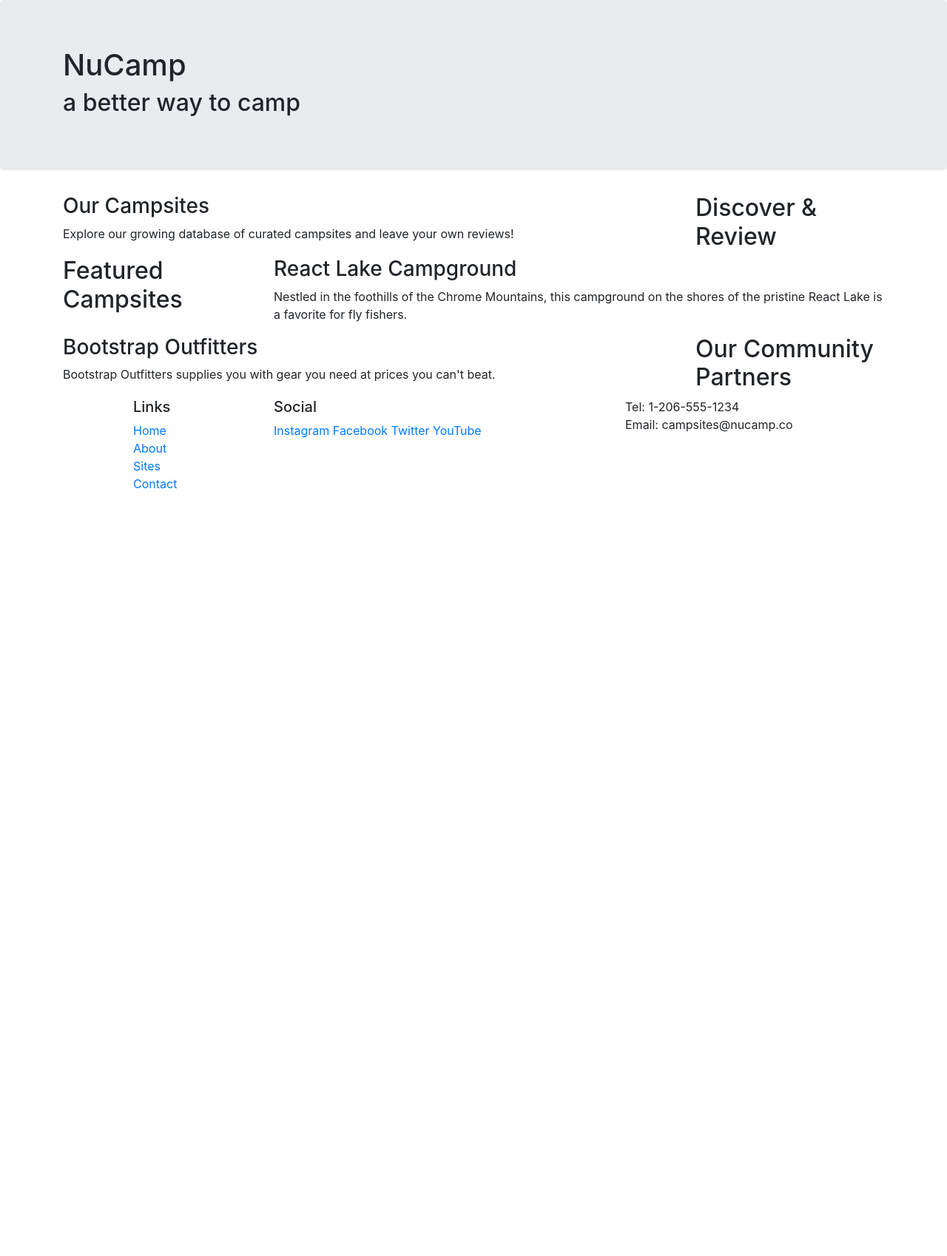
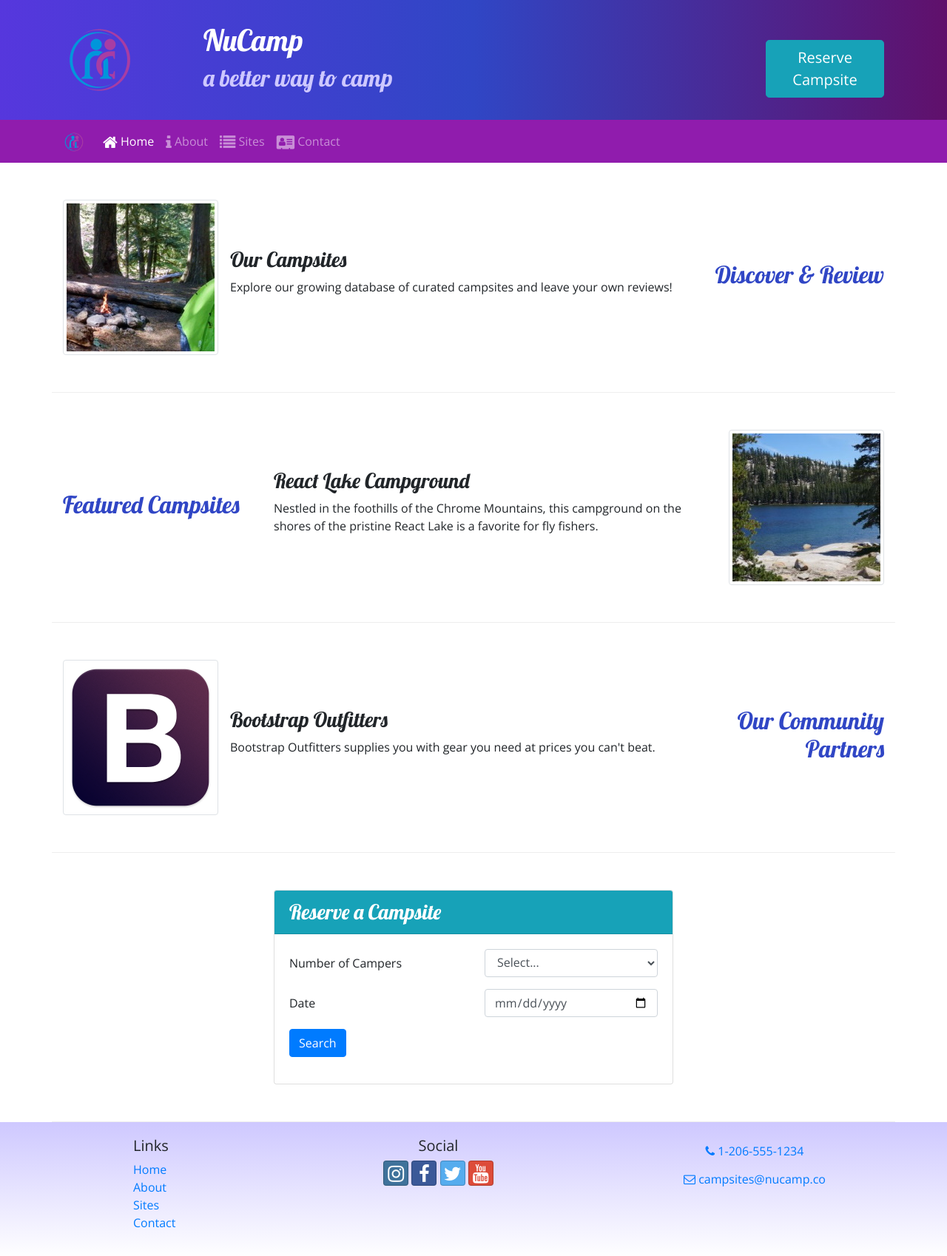
Before and after one commit to sachinnanne/firstbootstrap-, a website: page index.html in a window 1280 px wide. Shown: the whole page at 74% size. Before the commit the page ends 800 px from the top, so only its background shows below. Drawn offline with nearby package versions, Linux system fonts and the light colour scheme.

Commit message:
Addind Bootstarp classes and components

```diff
--- /dev/null
+++ b/css/styles.css
@@ -0,0 +1,43 @@
+body {
+    font-family: "Open Sans", sans-serif;
+}
+
+h1, h2, h3 {
+    font-family: "Lobster", cursive;
+}
+
+h2 {
+    color: #3046C5;
+}
+
+header h2 {
+    color: #CEC8FF;
+}
+
+.site-footer {
+    background-image: linear-gradient(#CEC8FF, white);
+    padding: 20px 0;
+}
+
+.jumbotron {
+    margin: 0;
+    padding: 30px;
+    background-image: linear-gradient(to right, #5637DD, #3046C5, #60106B);
+    color: white;
+}
+
+.row-content {
+    padding: 50px 0;
+    border-bottom: 1px ridge;
+    min-height: 200px;
+}
+
+.navbar {
+    background-color: #901CAD;
+}
+
+.tab-content {
+    border: 1px solid #DDD;
+    border-top: none;
+    padding: 10px;
+}
--- a/index.html
+++ b/index.html
@@ -9,75 +9,157 @@
     <!-- Bootstrap CSS -->
     <link rel="stylesheet" href="node_modules/bootstrap/dist/css/bootstrap.min.css" />
 
+    <!-- Additional CSS must be placed after Bootstrap CSS -->
+    <link rel="stylesheet" href="node_modules/font-awesome/css/font-awesome.min.css" />
+    <link rel="stylesheet" href="node_modules/bootstrap-social/bootstrap-social.css" />
+    <link rel="stylesheet" href="https://fonts.googleapis.com/css?family=Lobster|Open+Sans" />
+    <link rel="stylesheet" href="css/styles.css" />
+
     <title>NuCamp: A Better Way To Camp</title>
 </head>
 
 <body>
 
-    <header class="jumbotron">
+    <header class="jumbotron jumbotron-fluid">
         <div class="container">
             <div class="row">
+                <div class="col-4 col-sm-3 col-md-2 align-self-center">
+                    <img src="img/logo.png" class="img-fluid" />
+                 </div>
                 <div class="col">
                     <h1>NuCamp</h1>
                     <h2>a better way to camp</h2>
+                </div>
+                <div class="col col-md-4 col-xl-2 mt-4">
+                    <a class="btn btn-lg btn-info" href="#reserveForm" role="button">Reserve Campsite</a>
                 </div>
             </div>
         </div>
     </header>
 
+    <nav class="navbar navbar-expand-sm navbar-dark sticky-top">
+        <div class="container">
+            <a class="navbar-brand" href="#"><img src="img/logo.png" height="30" width="30" /></a>
+            <button class="navbar-toggler" type="button" data-toggle="collapse" data-target="#nucampNavbar">
+            <!-- <button class="navbar-toggler" type="button" data-toggle="collapse" data-target="#nucampNavbar"> -->
+                <span class="navbar-toggler-icon"></span>
+            </button>
+            <div class="collapse navbar-collapse" id="nucampNavbar">
+                <ul class="navbar-nav">
+                    <li class="nav-item active"><a class="nav-link" href="#"><i class="fa fa-home fa-lg"></i> Home</a></li>
+                    <li class="nav-item"><a class="nav-link" href="aboutus.html"><i class="fa fa-info fa-lg"></i> About</a></li>
+                    <li class="nav-item"><a class="nav-link" href="#"><i class="fa fa-list fa-lg"></i> Sites</a></li>
+                    <li class="nav-item"><a class="nav-link" href="contactus.html"><i class="fa fa-address-card fa-lg"></i> Contact</a></li>
+                </ul>
+            </div>
+        </div>
+    </nav>
+
     <div class="container">
-        <div class="row">
+        <div class="row row-content align-items-center">
             <div class="col-sm-4 order-sm-last col-md-3">
-                <h2>Discover & Review</h2>
+                <h2 class="text-sm-right">Discover & Review</h2>
             </div>
             <div class="col">
-                <h3>Our Campsites</h3>
-                <p>Explore our growing database of curated campsites and leave your own reviews!</p>
+                <div class="media">
+                    <img class="d-flex mr-3 img-thumbnail" src="img/breadcrumb-trail-thumb.jpg" alt="Breadcrumb Trail" />
+                    <div class="media-body align-self-center">
+                        <h3>Our Campsites</h3>
+                        <p class="d-none d-sm-block">Explore our growing database of curated campsites and leave your own reviews!</p>
+                    </div>
+                </div>
             </div>
         </div>
 
-        <div class="row">
-                <div class="col-sm-4 col-md-3">
-                    <h2>Featured Campsites</h2>
+        <div class="row row-content align-items-center">
+                <div class="col-sm-4 order-sm-first col-md-3">
+                    <h2 class="text-sm-left">Featured Campsites</h2>
                 </div>
                 <div class="col">
-                    <h3>React Lake Campground</h3>
-                    <p>Nestled in the foothills of the Chrome Mountains, this campground on the shores of the pristine React Lake is a favorite for fly fishers.</p>
+                    <div class="media">
+                        <div class="media-body align-self-center">
+                            <h3>React Lake Campground</h3>
+                            <p class="d-none d-sm-block">Nestled in the foothills of the Chrome Mountains, this campground on the shores of the pristine React Lake is a favorite for fly fishers.</p>
+                        </div>
+                        <img class="d-flex ml-3 img-thumbnail" src="img/react-lake-thumb.jpg" alt="Breadcrumb Trail" />
+                    </div>
                 </div>
         </div>
 
-        <div class="row">
+        <div class="row row-content align-items-center">
             <div class="col-sm-4 order-sm-last col-md-3">
-                <h2>Our Community Partners</h2>
+                <h2 class="text-sm-right">Our Community Partners</h2>
             </div>
             <div class="col">
-                <h3>Bootstrap Outfitters</h3>
-                <p>Bootstrap Outfitters supplies you with gear you need at prices you can't beat.</p>
+                <div class="media">
+                    <img class="d-flex mr-3 img-thumbnail" src="img/bootstrap-thumb.png" alt="Bootstrap Outfitters" />
+                    <div class="media-body align-self-center">
+                        <h3>Bootstrap Outfitters</h3>
+        				<p class="d-none d-sm-block">Bootstrap Outfitters supplies you with gear you need at prices you can't beat.</p>
+                    </div>
+                </div>
+            </div>
+        </div>
+
+        <div class="row row-content">
+            <div class="col-sm-6 mx-auto">
+                <div class="card">
+                    <h3 class="card-header bg-info text-white">Reserve a Campsite</h3>
+                    <div class="card-body">
+                        <form id="reserveForm">
+                            <div class="form-group row">
+                                <label for="numCampers" class="col-sm-6 col-form-label" >Number of Campers</label>
+                                <div class="col">
+                                    <select class="form-control" name="numCampers" id="numCampers">
+                                        <option value="select">Select...</option>
+                                        <option value="1">One</option>
+                                        <option value="2">Two</option>
+                                        <option value="3">Three</option>
+                                        <option value="4">Four</option>
+                                        <option value="5">Five</option>
+                                        <option value="6">Six</option>
+                                    </select>
+                                </div>
+                            </div>
+                            <div class="form-group row">
+                                <label for="date" class="col-sm-6 col-form-label">Date</label>
+                                <div class="col">
+                                    <input type="date" class="form-control" id="date" name="date" placeholder="date" />
+                                </div>
+                            </div>
+                            <div class="form-group row">
+                                <div class="col">
+                                    <button type="submit" class="btn btn-primary">Search</button>
+                                </div>
+                            </div>
+                        </form>
+                    </div>
+                </div>
             </div>
         </div>
     </div>
-    <footer>
+    <footer class="site-footer">
         <div class="container">
             <div class="row">
                 <div class="col-4 col-sm-2 offset-1">
                     <h5>Links</h5>
                     <ul class="list-unstyled">
                         <li><a href="#">Home</a></li>
-                        <li><a href="#">About</a></li>
+                        <li><a href="aboutus.html">About</a></li>
                         <li><a href="#">Sites</a></li>
-                        <li><a href="#">Contact</a></li>
+                        <li><a href="contactus.html">Contact</a></li>
                     </ul>
                 </div>
-                <div class="col-6 col-sm-5">
+                <div class="col-6 col-sm-5 text-center">
                     <h5>Social</h5>
-                    <a href="http://instagram.com/">Instagram</a>
-                    <a href="http://facebook.com/">Facebook</a>
-                    <a href="http://twitter.com/">Twitter</a>
-                    <a href="http://youtube.com/">YouTube</a>
+                    <a class="btn btn-social-icon btn-instagram" href="http://instagram.com/"><i class="fa fa-instagram"></i></a>
+                    <a class="btn btn-social-icon btn-facebook" href="http://facebook.com/"><i class="fa fa-facebook"></i></a>
+                    <a class="btn btn-social-icon btn-twitter" href="http://twitter.com/"><i class="fa fa-twitter"></i></a>
+                    <a class="btn btn-social-icon btn-google" href="http://youtube.com/"><i class="fa fa-youtube"></i></a>
                 </div>
-                <div class="col-sm-4">
-                    Tel: 1-206-555-1234<br />
-                    Email: campsites@nucamp.co
+                <div class="col-sm-4 text-center">
+                    <a role="button" class="btn btn-link" href="tel:+12065551234"><i class="fa fa-phone"></i> 1-206-555-1234</a><br />
+                    <a role="button" class="btn btn-link" href="mailto:campsites@nucamp.co"><i class="fa fa-envelope-o"></i> campsites@nucamp.co</a>
                 </div>
             </div>
         </div>
--- a/package.json
+++ b/package.json
@@ -15,6 +15,8 @@
   },
   "dependencies": {
     "bootstrap": "^4.5.2",
+    "bootstrap-social": "^5.1.1",
+    "font-awesome": "^4.7.0",
     "jquery": "^3.5.1",
     "popper.js": "^1.16.1"
   }
```
Also changed, not shown: aboutus.html (added, +202 -0 lines), contactus.html (added, +179 -0 lines), img/bootstrap-thumb.png (added), img/breadcrumb-trail-thumb.jpg (added), img/breadcrumb-trail.jpg (added), img/chrome-river-thumb.jpg (added), img/chrome-river.jpg (added), img/logo.png (added), img/react-lake-thumb.jpg (added), img/react-lake.jpg (added), 1 other file.
